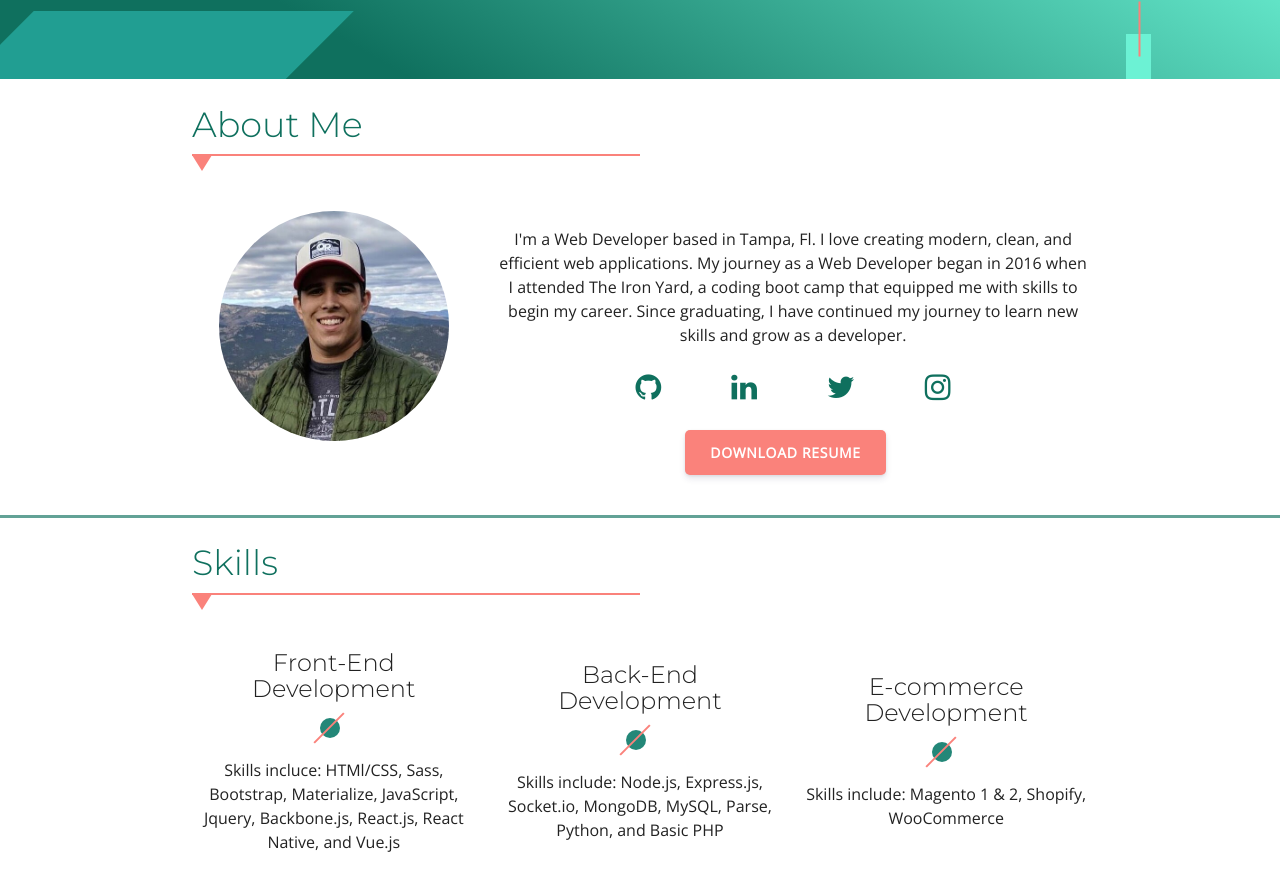
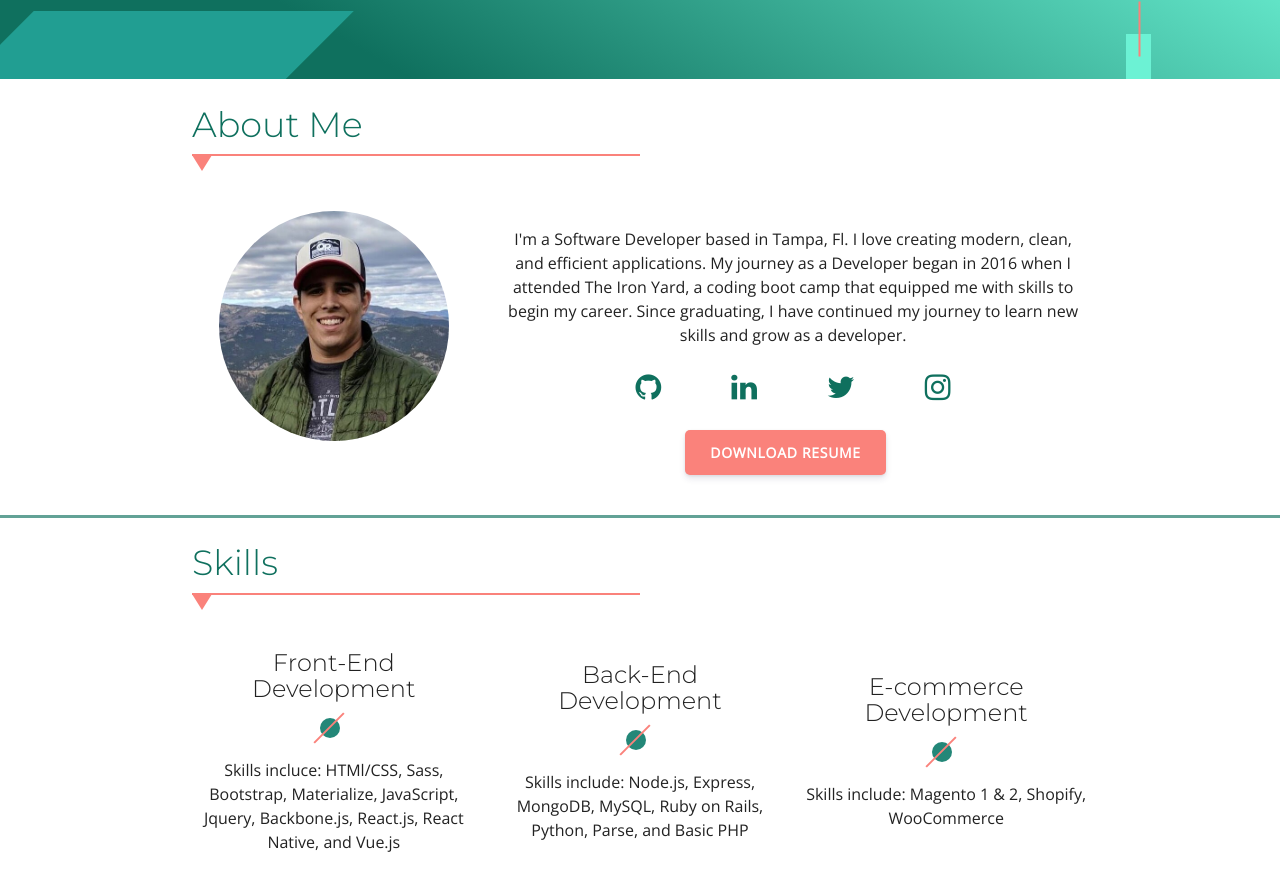
Before and after one commit to gabepages/Portfolio, a plain HTML site: page index.html in a window 1280 px wide. Shown: the part 371-1264 px from the top of the page. Drawn offline with nearby package versions, Linux system fonts and the light colour scheme; a web font is replaced by a local one.

Commit message:
Updated resume and copy

```diff
--- a/index.html
+++ b/index.html
@@ -72,7 +72,7 @@
             <img src="./images/profile-2.jpg" alt="">
           </div>
           <div class="col s12 m8">
-            <p class='center-align'>I'm a Web Developer based in Tampa, Fl. I love creating modern, clean, and efficient web applications. My journey as a Web Developer began in 2016 when I attended The Iron Yard, a coding boot camp that equipped me with skills to begin my career. Since graduating, I have continued my journey to learn new skills and grow as a developer.</p>
+            <p class='center-align'>I'm a Software Developer based in Tampa, Fl. I love creating modern, clean, and efficient applications. My journey as a Developer began in 2016 when I attended The Iron Yard, a coding boot camp that equipped me with skills to begin my career. Since graduating, I have continued my journey to learn new skills and grow as a developer.</p>
             <ul class='margin-tb'>
               <li><a href="https://github.com/gabepages" target="_blank"><i class="fa fa-github fa-2x" aria-hidden="true"></i></a></li>
               <li><a href="https://www.linkedin.com/in/gabe-pages-1799a9bb/" target="_blank"><i class="fa fa-linkedin fa-2x" aria-hidden="true"></i></a></li>
@@ -101,7 +101,7 @@
           </div>
           <div class="col s12 l4 service-content">
             <h3>Back-End Development</h3>
-            <p>Skills include: Node.js, Express.js, Socket.io, MongoDB, MySQL, Parse, Python, and Basic PHP</p>
+            <p>Skills include: Node.js, Express, MongoDB, MySQL, Ruby on Rails, Python, Parse, and Basic PHP</p>
           </div>
           <div class="col s12 l4 service-content">
             <h3>E-commerce<br>Development</h3>
```
Also changed, not shown: 1 other file.
